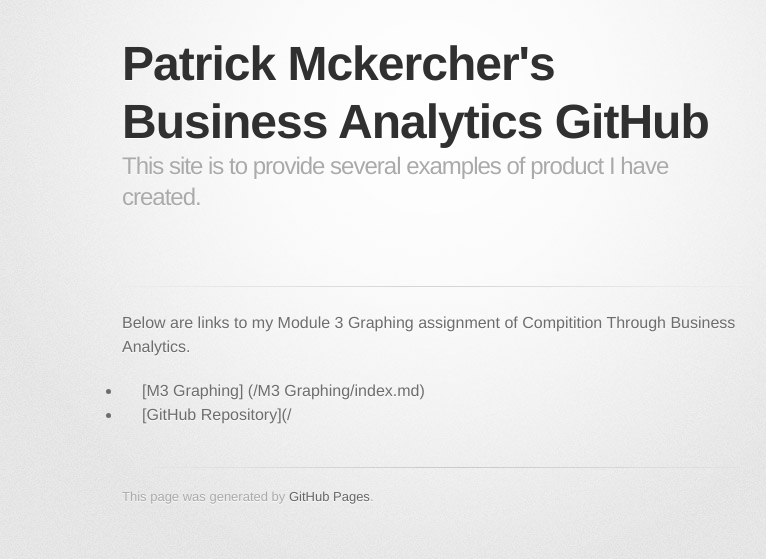
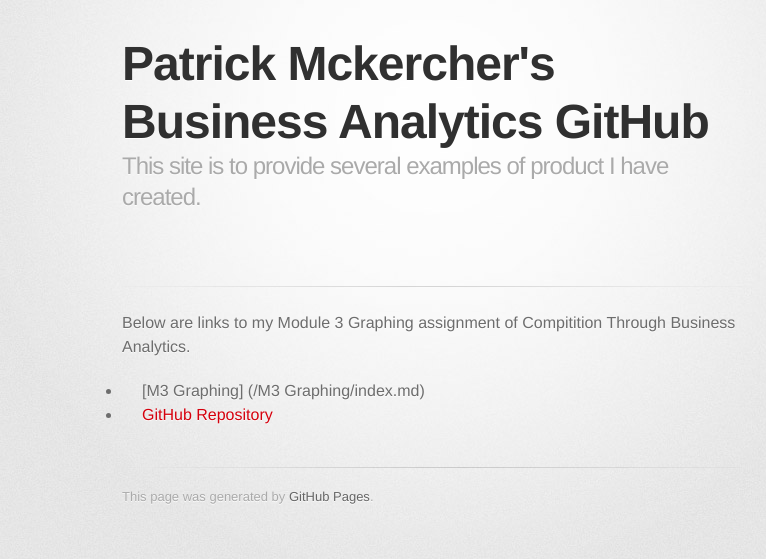
Before and after one commit to pomckercher/pomckercher.github.io, a Jekyll site: the page built from index.md, in a window 1280 px wide. Shown: the top 559 px of the page, without its empty margins (208-974 px from the left). Built offline with Jekyll 4.4.1, drawn with Linux system fonts in a browser that asks for light colours; some web fonts are replaced; our own code applies the rules of GitHub Pages for plain Markdown files; part of the change alters nothing that is shown.

```diff
--- a/index.md
+++ b/index.md
@@ -5,4 +5,4 @@ description: This site is to provide several examples of product I have created.
 
 Below are links to my Module 3 Graphing assignment of Compitition Through Business Analytics.
 - [M3 Graphing] (/M3 Graphing/index.md)
-- [GitHub Repository](/
+- [GitHub Repository](/pomckercher.github.io)
```
